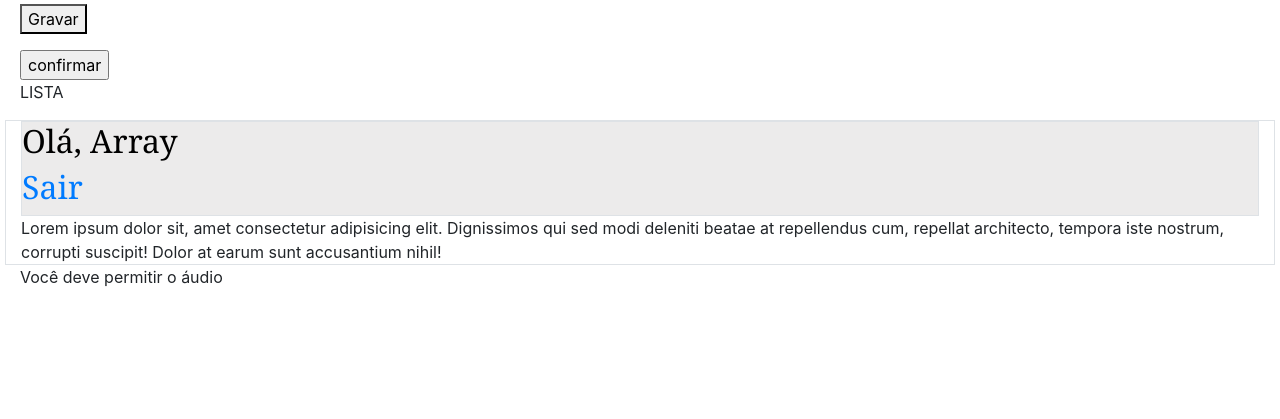
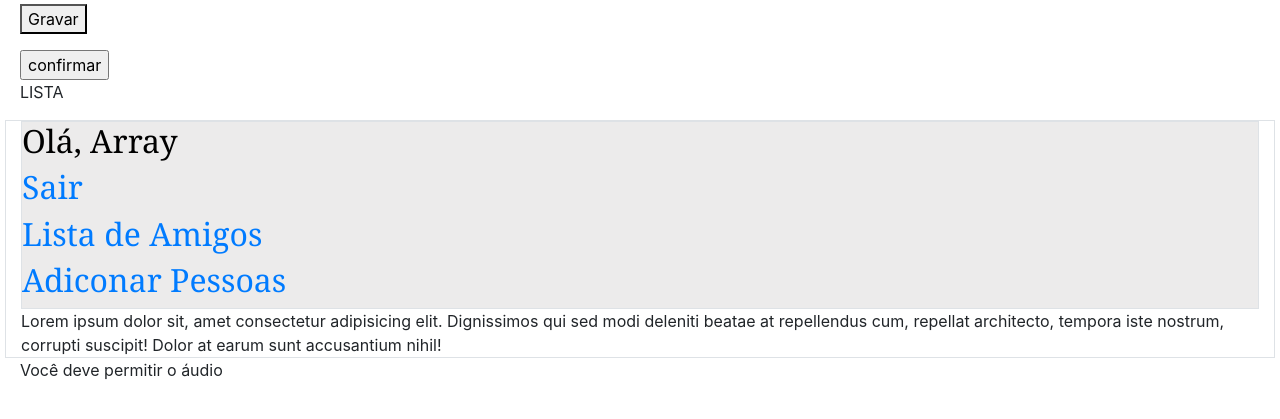
Before and after one commit to LeandroSouza36/Chat-de-Audio, a PHP site: page /painel.php in a window 1280 px wide. Shown: the part 125-544 px from the top of the page. Run offline with PHP 8.4, Linux system fonts and the light colour scheme; the visitor is signed in with stand-in values (Sample User, id 1); data that the repository does not hold is empty; some libraries are stand-ins or nearby versions.

Commit message:
MENU
Adicionei alguns itens no menu

```diff
--- a/mapadevisualização.txt
+++ b/mapadevisualização.txt
@@ -4,7 +4,7 @@
     - Events e Triggers
 4 - trendings top EM BREVE
 5 - Painel de Login OK
-5.2 -
+5.2 - MENU (lista de amigos, adicionar pessoas, meu perfil)
 6 - Pesquisar Pessoas
 7 - Estrela (tipo o amei do instagram)
 8 - Texto para o post(64 caracteres)
--- a/painel.php
+++ b/painel.php
@@ -89,7 +89,11 @@ include('verifica_login.php');
         <div class="col border">
              <div id="nameLogin" class="border">
                 <h2>Olá, <?php echo $_SESSION['usuario'];?></h2>
+                <!-- MENU-->
                  <h2><a href="logout.php">Sair</a></h2>
+                 <h2><a href="404.php">Lista de Amigos</a></h2>
+                 <h2><a href="404.php">Adiconar Pessoas</a></h2>
+                <!--FIM MENU-->
             </div>
         Lorem ipsum dolor sit, amet consectetur adipisicing elit. Dignissimos qui sed modi deleniti beatae at repellendus cum, repellat architecto, tempora iste nostrum, corrupti suscipit! Dolor at earum sunt accusantium nihil!
         </div>
```
